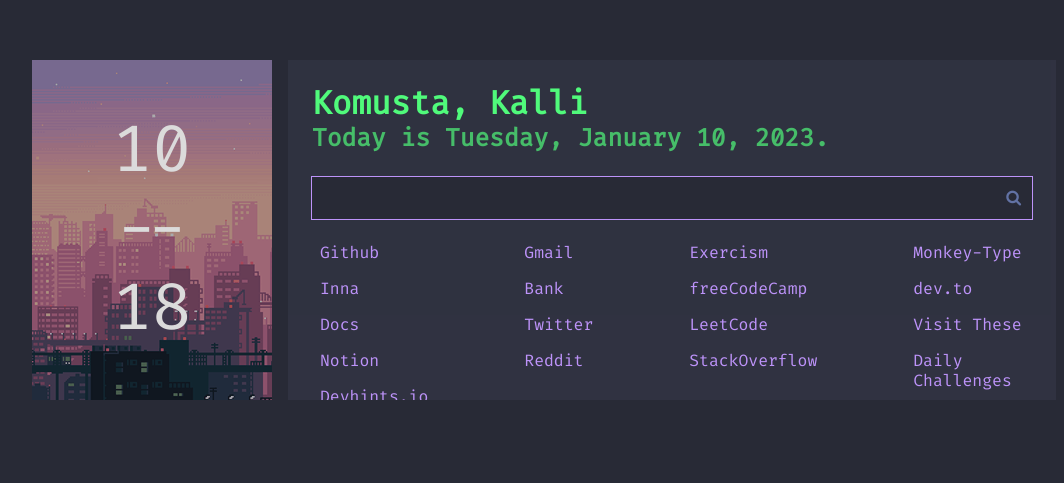
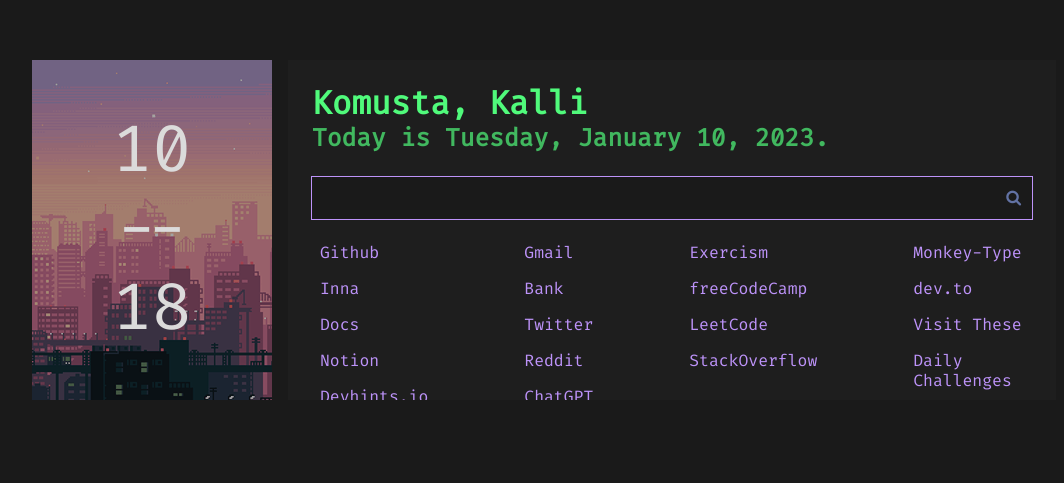
Before and after one commit to Dev-KPV/startpage, a plain HTML site: page index.html in a window 1280 px wide. Shown: the part 170-653 px from the top of the page, without its empty margins (96-1160 px from the left). Drawn offline with Linux system fonts and the light colour scheme.

Commit message:
color 1a1a1a

```diff
--- a/index.html
+++ b/index.html
@@ -39,6 +39,7 @@
           <a href="https://www.landsbankinn.is/einstaklingar?gclid=CjwKCAiA-dCcBhBQEiwAeWidtVMgWv6MtMhMx1WFrO0n18hNLkmfHi1ucGAfQEjDIEai9Finswf0eRoC3HMQAvD_BwE">Bank</a>
           <a href="https://www.twitter.com/">Twitter</a>
           <a href="https://www.reddit.com/">Reddit</a>
+          <a href="https://chat.openai.com/chat">ChatGPT</a>
         </div>
         <div class="bookmarks-row">
           <a href="https://exercism.org/tracks">Exercism</a>
--- a/style.css
+++ b/style.css
@@ -12,8 +12,8 @@
 }
 
 :root {
-  --bg-color: #282a36;
-  --bg-dim-color: #303241;
+  --bg-color: #1a1a1a;
+  --bg-dim-color: #404040;
   --fg-color: #eee;
   --search-input-color: #f8f8f2;
   --search-btn-color: #6272a4;
@@ -21,7 +21,7 @@
   --primary-dim-color: rgba(80, 250, 123, 0.7);
   --secondary-color: rgb(189, 147, 249);
   --secondary-dim-color: hsl(265 89% 70%);
-  --third-color: #44475a;
+  --third-color: #404040;
 }
 
 body {
@@ -105,7 +105,7 @@ body {
 .main {
   width: 100%;
   padding: 1.5em;
-  background-color: hsla(232, 14%, 31%, 0.3);
+  background-color: #1e1e1e;
   overflow: auto;
   scrollbar-color: var(--secondary-color) var(--third-color);
   scrollbar-width: thin;
```
